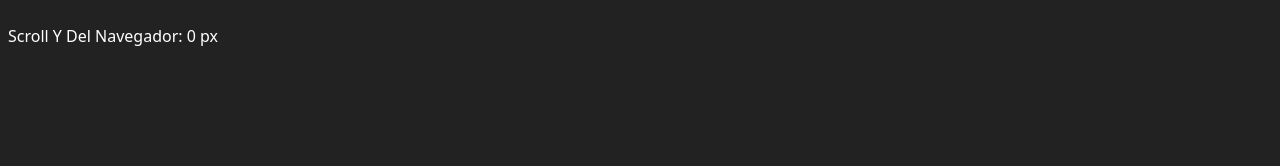
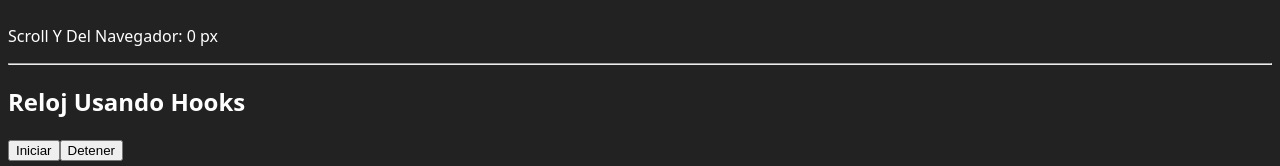
Before and after one commit to manuellpz/WebCourses, a React (Vite) app in the folder curso-react/: page / in a window 1280 px wide. Shown: the part 2205-2371 px from the top of the page. Before the commit the page ends 2268 px from the top, so only its background shows below. Built offline with nearby package versions, Linux system fonts and the light colour scheme; no server answers.

Commit message:
Hooks - Reloj

```diff
--- a/curso-react/src/App.jsx
+++ b/curso-react/src/App.jsx
@@ -13,6 +13,7 @@ import CicloVida from "./Components/CicloVida";
 import AjaxApis from "./Components/AjaxApis";
 import ContadorHooks from "./Components/ContadorHooks";
 import ScrollHooks from "./Components/ScrollHooks";
+import RelojHooks from "./Components/RelojHooks";
 
 function App() {
   const stations = ["Spring", "Summer", "Fall / Autumn", "Winter"];
@@ -59,6 +60,8 @@ function App() {
       <ContadorHooks />
       <hr />
       <ScrollHooks />
+      <hr />
+      <RelojHooks />
     </>
   );
 }
--- a/curso-react/src/Components/AjaxApis.jsx
+++ b/curso-react/src/Components/AjaxApis.jsx
@@ -1,6 +1,6 @@
-import React,{Component} from "react";
+import React, { Component } from "react";
 
-const Pokemon = props => {
+const Pokemon = (props) => {
   return (
     <>
       <figure>
@@ -8,46 +8,45 @@ const Pokemon = props => {
         <figcaption>{props.name}</figcaption>
       </figure>
     </>
-   )
-}
+  );
+};
 
 export default class AjaxApis extends Component {
   state = {
-      pokemones: []
-   }
+    pokemones: [],
+  };
 
   componentDidMount() {
-
-      let url = "https://pokeapi.co/api/v2/pokemon/"
+    let url = "https://pokeapi.co/api/v2/pokemon/";
     fetch(url)
-      .then(response => response.json())
-      .then(data => {
-        data.results.forEach(el => {
+      .then((response) => response.json())
+      .then((data) => {
+        data.results.forEach((el) => {
           fetch(el.url)
-         .then(res => res.json())
-         .then(dat => {
+            .then((res) => res.json())
+            .then((dat) => {
               let pokemon = {
-               id:dat.id,
-               name:dat.name,
-               avatar:dat.sprites.front_default
-            }
-            let pokemons = [...this.state.pokemones,pokemon]
+                id: dat.id,
+                name: dat.name,
+                avatar: dat.sprites.front_default,
+              };
+              let pokemons = [...this.state.pokemones, pokemon];
               this.setState({
-               pokemones:pokemons
-            })
-         })
-        })
-      })
+                pokemones: pokemons,
+              });
+            });
+        });
+      });
   }
 
   render() {
     return (
       <div>
         <h3>Peticiones Asíncronas en Componentes de Clase</h3>
-            {this.state.pokemones.map(el=>{
-               return <Pokemon key={el.id} name={el.name} avatar={el.avatar}/>
-            })}
+        {this.state.pokemones.map((el) => (
+          <Pokemon key={el.id} name={el.name} avatar={el.avatar} />
+        ))}
       </div>
-      )
+    );
   }
 }
--- /dev/null
+++ b/curso-react/src/Components/RelojHooks.jsx
@@ -0,0 +1,45 @@
+import React, { useState, useEffect } from "react";
+
+export default function RelojHooks(props) {
+  const [hora, setHora] = useState(new Date().toLocaleTimeString());
+  const [visible, setVisible] = useState(false);
+  let timer = null;
+
+//   const tictac = () => {
+//     timer = setInterval(() => {
+//       setHora(new Date().toLocaleTimeString())
+//     }, 1000);
+//   };
+//   const iniciar = () => {
+//    tictac();
+//    setVisible(true);
+
+//   };
+//   const detener = () => {
+//    clearInterval(timer);
+//    setVisible(false);
+//   };
+
+   useEffect(()=>{
+      if(visible) {
+         timer = setInterval(()=>{
+            setHora(new Date().toLocaleTimeString())
+         },1000)
+      }
+      else {
+         clearInterval(timer)
+      }
+      return () => {
+         console.log("Fase De Desmontaje")
+      }
+   },[visible])
+
+  return (
+    <>
+      <h2>Reloj Usando Hooks</h2>
+      <p>{visible && hora}</p>
+      <button onClick={() => {setVisible(true)}}>Iniciar</button>
+      <button onClick={() => {setVisible(false)}}>Detener</button>
+    </>
+  );
+}
```
Lines whose indentation alone changed are shown as unchanged.
